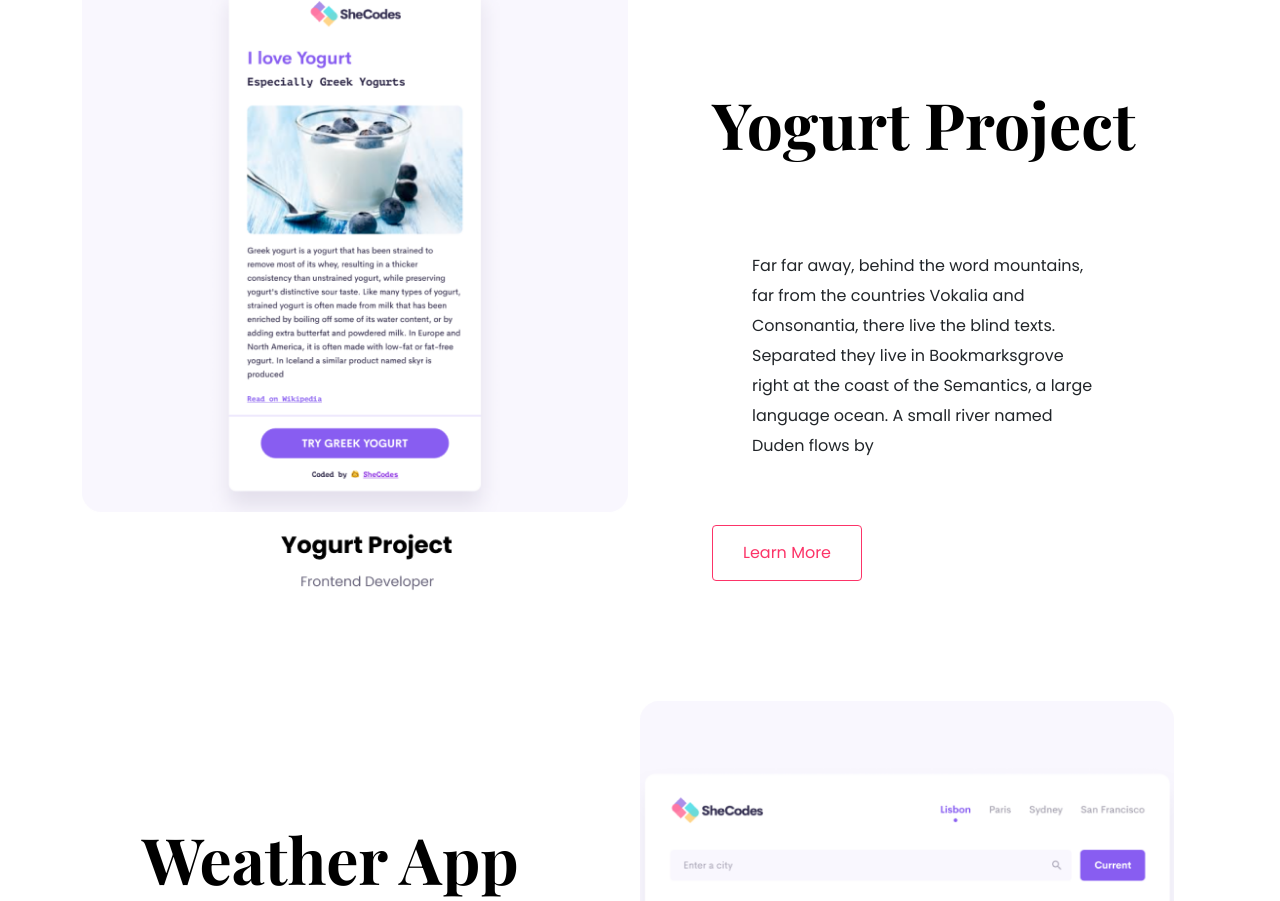
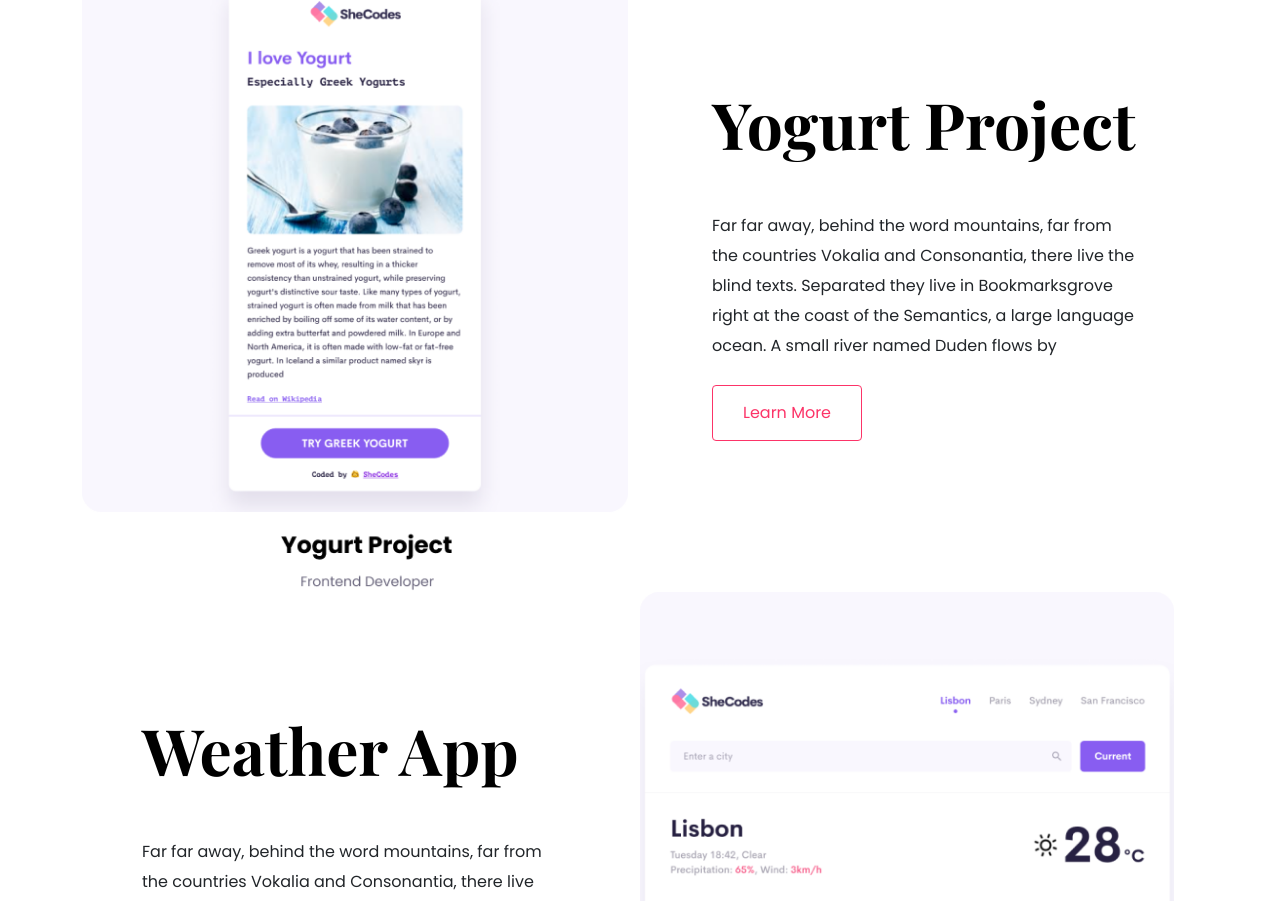
Before and after one commit to faicat99/portfolio-project, a plain HTML site: page index.html in a window 1280 px wide. Shown: the part 914-1815 px from the top of the page. Drawn offline with nearby package versions, Linux system fonts and the light colour scheme; a web font is replaced by a local one.

Commit message:
took away paragraph indent on the project section

```diff
--- a/styles/portfolio.css
+++ b/styles/portfolio.css
@@ -75,6 +75,10 @@ p {
     padding: 0;
 }
 
+.container p {
+    padding: 0;
+}
+
 .img {
     margin: 30px;
     border-radius: 6px;
```
